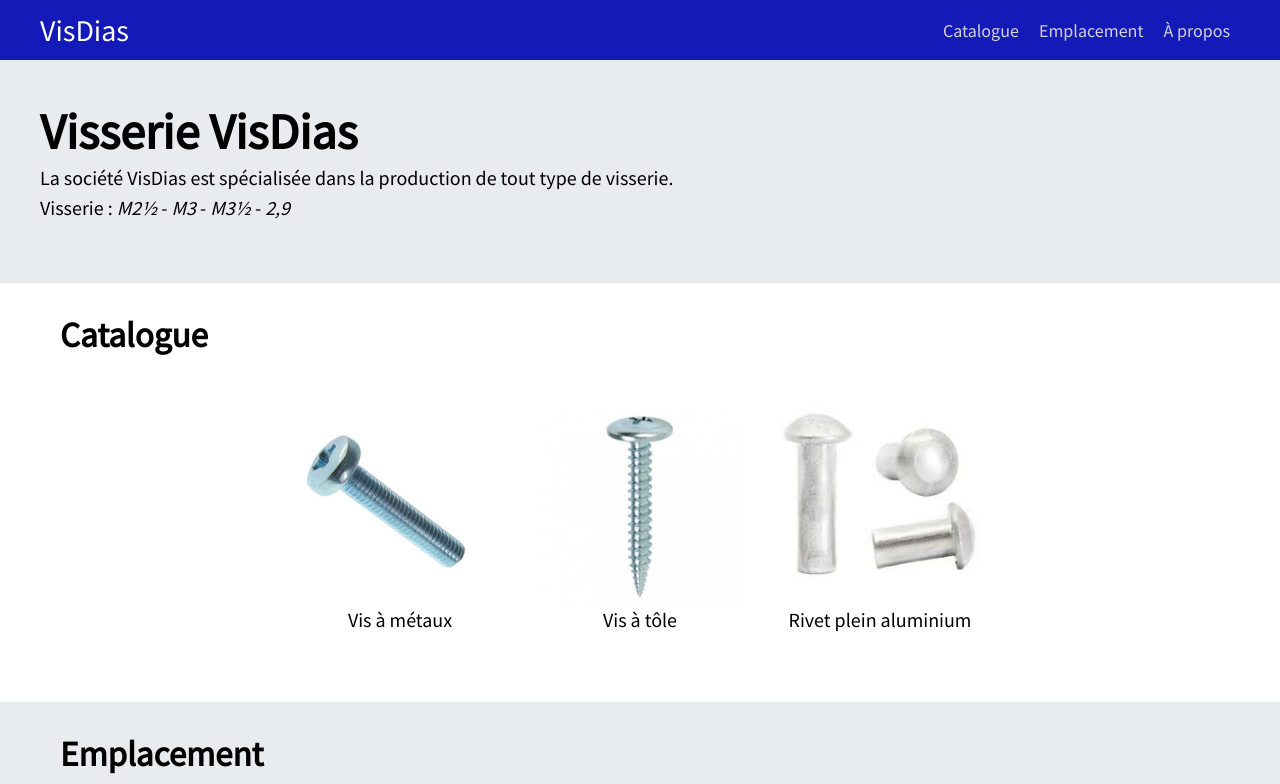
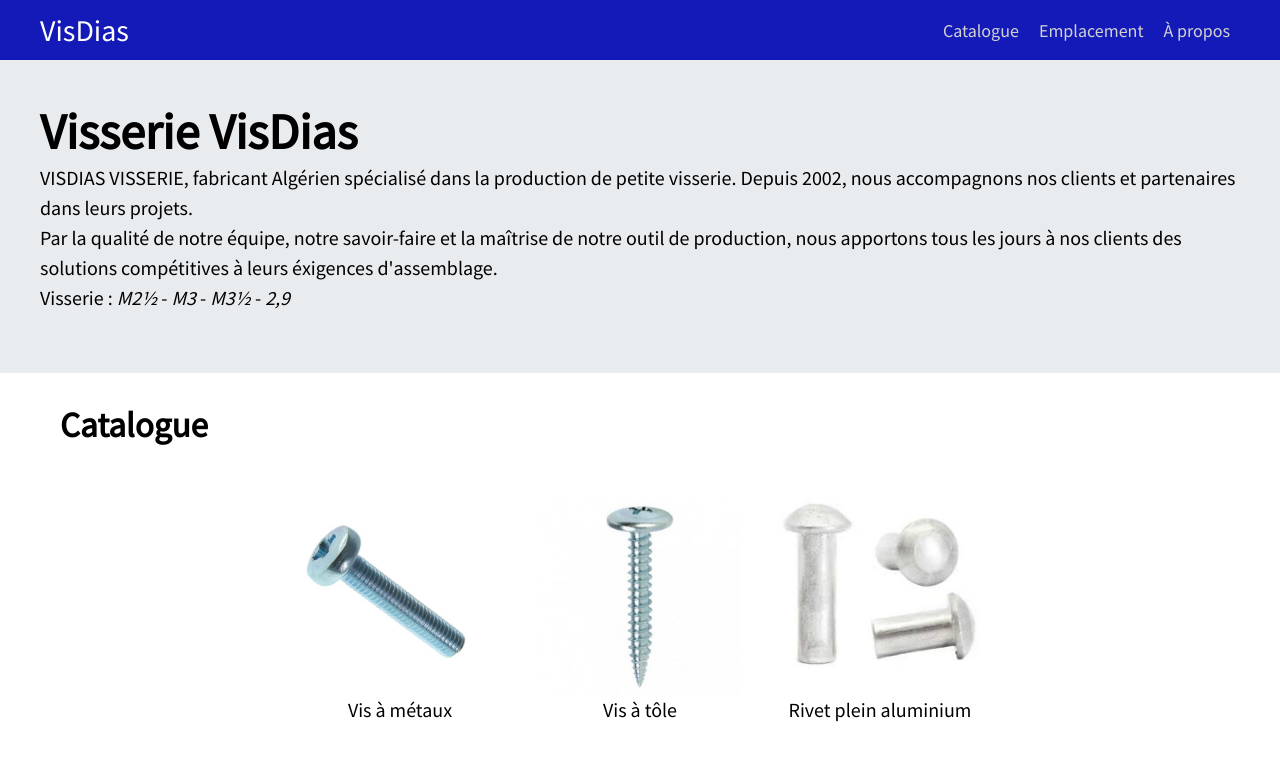
Before and after one commit to Archidias/Archidias.github.io, a plain HTML site: page index.html in a window 1280 px wide. Shown: the top 784 px of the page. Drawn offline with Linux system fonts and the light colour scheme.

Commit message:
Update index.html

```diff
--- a/index.html
+++ b/index.html
@@ -31,7 +31,9 @@
 		<div id="jumbotron">
 			<div class="container">
 				<h1>Visserie VisDias</h1>
-				<p>La société VisDias est spécialisée dans la production de tout type de visserie.
+				<p>VISDIAS VISSERIE, fabricant Algérien spécialisé dans la production de petite visserie. Depuis 2002, nous accompagnons nos clients et partenaires dans leurs projets.
+				<br>
+				Par la qualité de notre équipe, notre savoir-faire et la maîtrise de notre outil de production, nous apportons tous les jours à nos clients des solutions compétitives à leurs éxigences d'assemblage.
 				<br>
 				Visserie : <var>M2&#189;</var> - <var>M3</var> - <var>M3&#189;</var> - <var>2,9</var></p>
 			</div>
```
